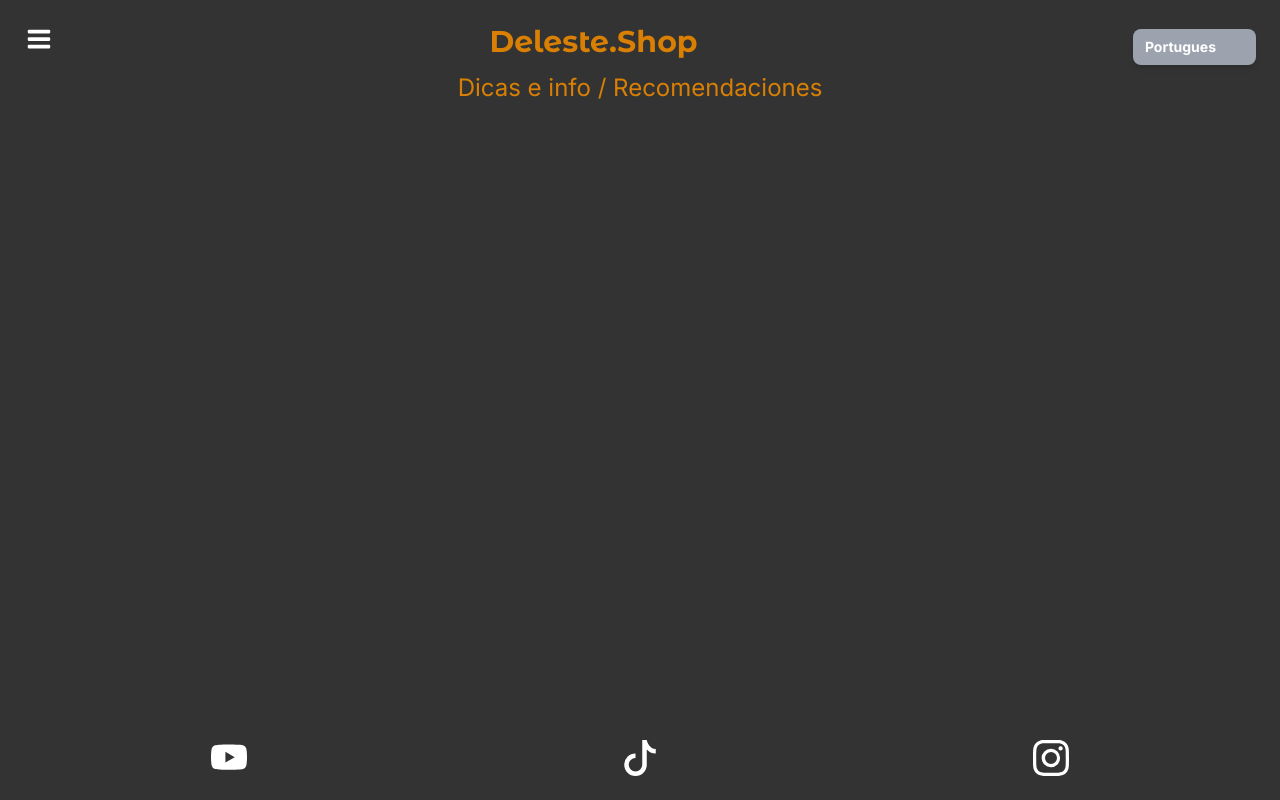
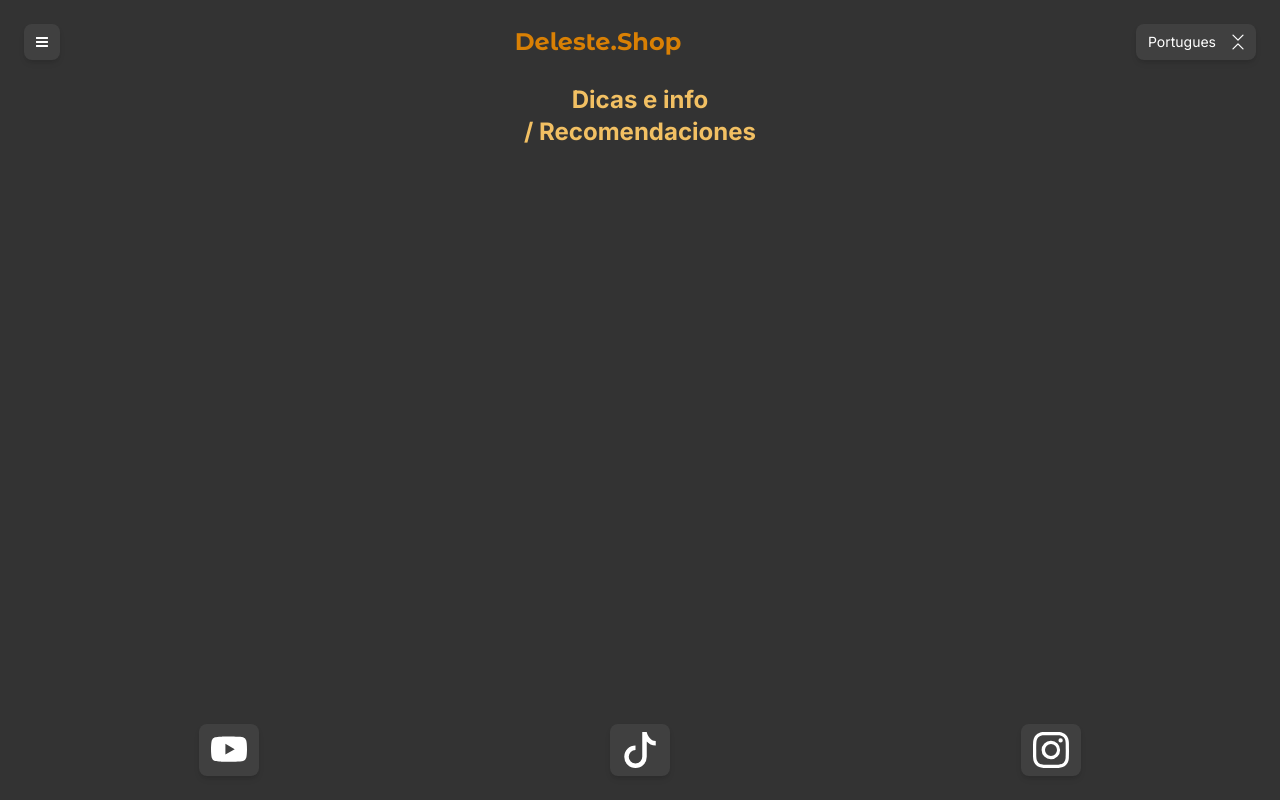
Before and after one commit to juanma-romero/deleste-project, a Next.js app: page / in a window 1280 px wide. Built offline with nearby package versions, Linux system fonts and the light colour scheme.

Commit message:
continuando con seleccion idioma

```diff
--- a/src/app/globals.css
+++ b/src/app/globals.css
@@ -14,4 +14,7 @@
 
 h1 {
   color: #D98004;
+  font-size: 1.5rem;
+  line-height: 2rem/* 36px */;
+  font-weight: 700;
 }
--- a/src/app/page.tsx
+++ b/src/app/page.tsx
@@ -4,7 +4,9 @@
 
   return (
     <main className="flex flex-col">
-        <h1 className="text-center mt-6 text-2xl text-[#D98004]">Dicas e info / Recomendaciones</h1>
+        <h1 className="text-center mt-6 text-2xl text-[#F2C063]">
+          Dicas e info <br />/ Recomendaciones
+        </h1>
     </main>
   )
 }
--- a/src/components/Footer.tsx
+++ b/src/components/Footer.tsx
@@ -5,9 +5,9 @@
   return (
     <div className="flex justify-around mt-auto pb-6 px-6">
 
-      <Link className="cursor-pointer " href='/'><BsYoutube className=" text-4xl"/></Link>
-      <Link className="cursor-pointer" href='/'><BsTiktok className="text-4xl" /></Link>
-      <Link className="cursor-pointer" href='/'><BsInstagram className="text-4xl" /></Link>
+      <Link className="cursor-pointer text-4xl rounded-lg bg-[#404040] py-2 px-3 shadow-md hover:bg-[#517373]" href='/'><BsYoutube className=" text-4xl"/></Link>
+      <Link className="cursor-pointer text-4xl rounded-lg bg-[#404040] py-2 px-3 shadow-md hover:bg-[#517373]" href='/'><BsTiktok className="text-4xl" /></Link>
+      <Link className="cursor-pointer text-4xl rounded-lg bg-[#404040] py-2 px-3 shadow-md hover:bg-[#517373]" href='/'><BsInstagram className="text-4xl" /></Link>
     </div>
     )
 }
--- a/src/components/Navbar.tsx
+++ b/src/components/Navbar.tsx
@@ -17,16 +17,16 @@
 const Navbar = () => {
   const [selected, setSelected] = useState(people[0])
   return (
-    <div className='flex justify-between h-12 pt-6 px-6 text-3xl font-bold'>
-      <GoThreeBars className='cursor-pointer'/>
-      <Link href='/'><h1 className={montserrat.className}>Deleste.Shop</h1></Link>
+    <div className='flex justify-between items-center pt-6 px-6'>
+      <GoThreeBars className='cursor-pointer text-4xl rounded-lg bg-[#404040] py-2 px-3 shadow-md hover:bg-[#517373]'/>
+      <h1 className={montserrat.className}><Link href='/'>Deleste.Shop</Link></h1>
       <Listbox value={selected} onChange={setSelected}>
-        <div className="relative mt-1">
-          <Listbox.Button className="relative w-full cursor-default rounded-lg bg-gray-400 py-2 pl-3 pr-10 text-left shadow-md focus:outline-none focus-visible:border-indigo-500 focus-visible:ring-2 focus-visible:ring-white focus-visible:ring-opacity-75 focus-visible:ring-offset-2 focus-visible:ring-offset-orange-300 sm:text-sm">
+        <div className="">
+          <Listbox.Button className="relative w-full cursor-default rounded-lg bg-[#404040] hover:bg-[#517373] py-2 pl-3 pr-10 text-left shadow-md focus:outline-none focus-visible:border-indigo-500 focus-visible:ring-2 focus-visible:ring-white focus-visible:ring-opacity-75 focus-visible:ring-offset-2 focus-visible:ring-offset-orange-300 sm:text-sm">
             <span className="block truncate">{selected.name}</span>
             <span className="pointer-events-none absolute inset-y-0 right-0 flex items-center pr-2">
               <BsChevronContract
-                className="h-5 w-5 text-gray-400"
+                className="h-5 w-5 text-[#fff]"
                 aria-hidden="true"
               />
             </span>
```
